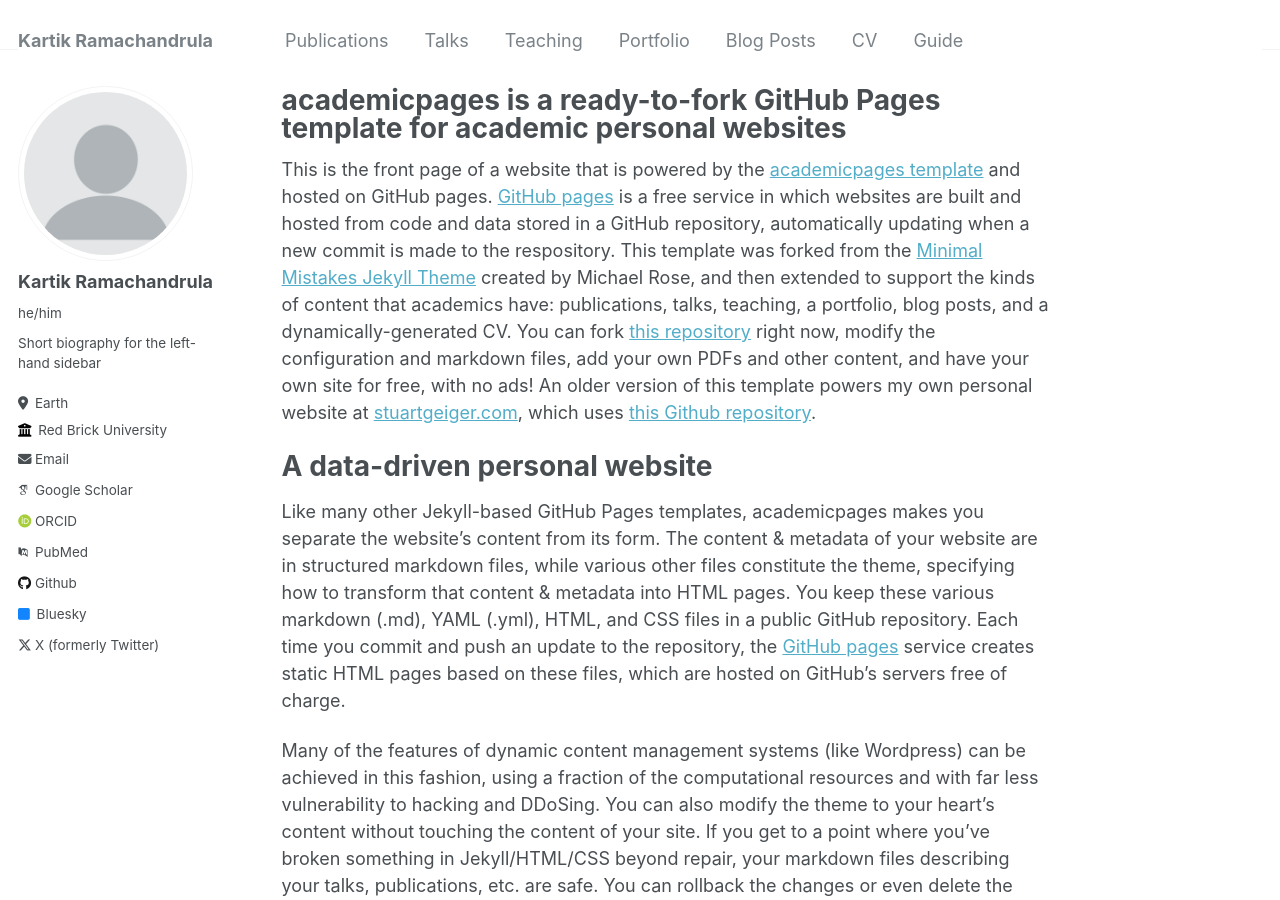
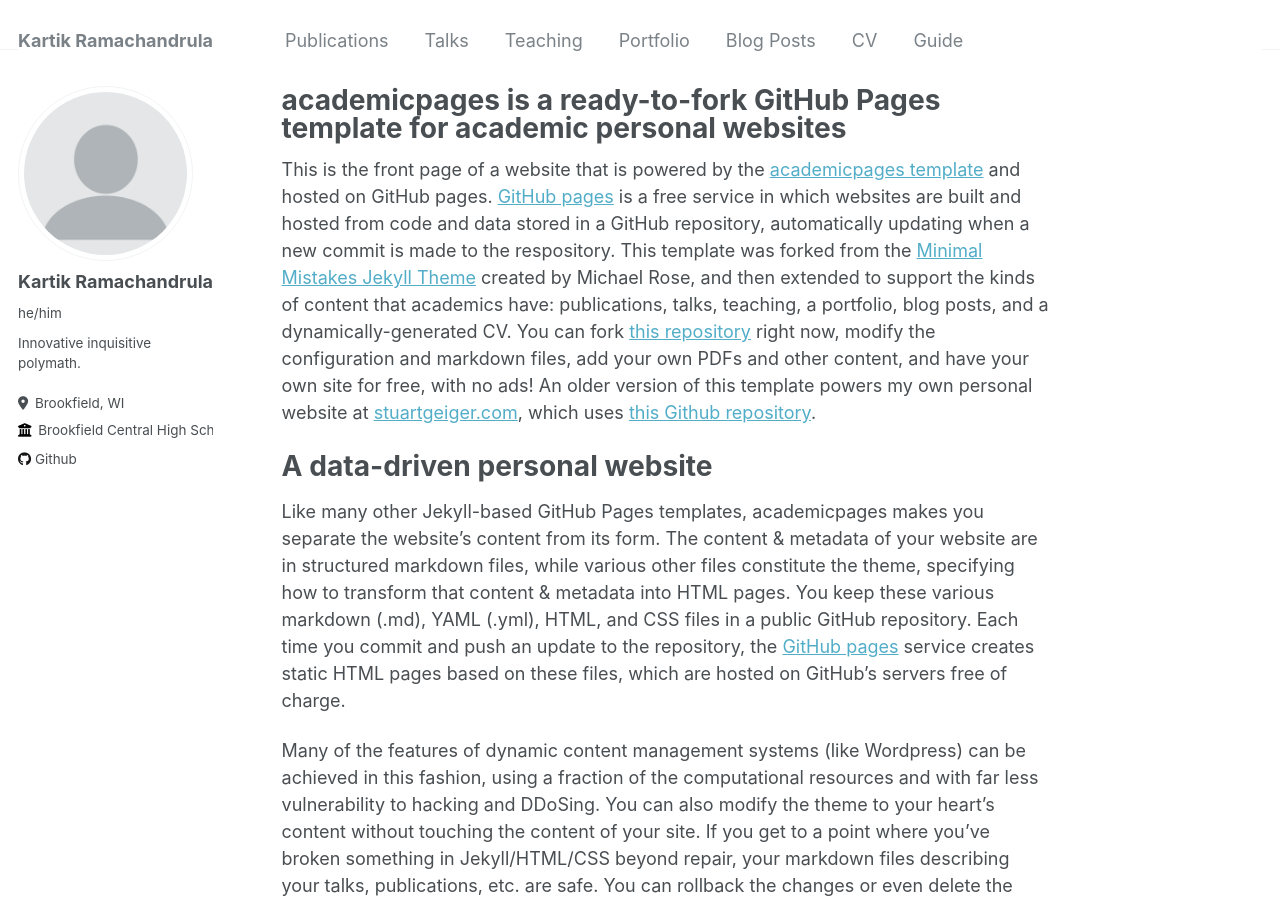
Before and after one commit to 68kartik/kartik-ramachandrula, a Jekyll site: the page built from _pages/about.md, in a window 1280 px wide and 900 px high. Built offline with Jekyll 4.4.1, drawn with Linux system fonts in a browser that asks for light colours; some web fonts are replaced.

Commit message:
Update _config.yml

```diff
--- a/_config.yml
+++ b/_config.yml
@@ -11,10 +11,10 @@ locale                   : "en-US"
 title                    : "Kartik Ramachandrula"
 title_separator          : "-"
 name                     : &name "Kartik Ramachandrula"
-description              : &description "personal description"
-url                      : https://academicpages.github.io # the base hostname & protocol for your site e.g. "https://mmistakes.github.io"
+description              : &description "Personal Website and Blog for Kartik Ramachandrula."
+url                      : https://kartikramachandrula.github.io # the base hostname & protocol for your site e.g. "https://mmistakes.github.io"
 baseurl                  : "" # the subpath of your site, e.g. "/blog"
-repository               : "academicpages/academicpages.github.io"
+repository               : "kartikramachandrula/kartikramachandrula.github.io"
 
 # Site Author - The following control what appear as part of the author content on the side bar.
 #               If a field is blank the icon and link will not appear, otherwise it will be shown.
@@ -24,30 +24,30 @@ author:
   avatar           : "profile.png"
   name             : "Kartik Ramachandrula"
   pronouns         : "he/him"
-  bio              : "Short biography for the left-hand sidebar"
-  location         : "Earth"
-  employer         : "Red Brick University"
+  bio              : "Innovative inquisitive polymath."
+  location         : "Brookfield, WI"
+  employer         : "Brookfield Central High School"
   uri              : # URL
-  email            : "none@example.org"
+  email            : # "none@example.org"
 
   # Academic websites
   arxiv            : # URL - Update with the correct link to your profile
-  googlescholar    : "https://scholar.google.com/citations?user=PS_CX0AAAAAJ"
+  googlescholar    : # "https://scholar.google.com/citations?user=PS_CX0AAAAAJ"
   impactstory      : # URL
-  orcid            : "http://orcid.org/yourorcidurl"
-  pubmed           : "https://www.ncbi.nlm.nih.gov/pubmed/?term=john+snow"
+  orcid            : # "http://orcid.org/yourorcidurl"
+  pubmed           : # "https://www.ncbi.nlm.nih.gov/pubmed/?term=john+snow"
   researchgate     : # URL
 
   # Repositories and software development
   bitbucket        : # Username - Update with your username on the site
   codepen          : # Username
   dribbble         : # Username
-  github           : "academicpages"
+  github           : "kartikramachandrula"
   kaggle           : # Username
   stackoverflow    : # User number or user number and name (i.e., use "1" or "1/jeff-atwood")
 
   # Social media
-  bluesky          : "bsky.app" # Replace this with you Bluesky username
+  bluesky          : # "bsky.app" # Replace this with you Bluesky username
   facebook         : # Username
   flickr           : # Username
   foursquare       : # Username
@@ -64,7 +64,7 @@ author:
   steam            : # Username
   telegram         : # URL
   tumblr           : # Username
-  twitter          : "UniofOxford"  # Replace this with your X / Twitter handle
+  twitter          : # "UniofOxford"  # Replace this with your X / Twitter handle
   vine             : # Username
   weibo            : # Username
   wikipedia        : # Username
@@ -120,18 +120,18 @@ yandex_site_verification :
 
 # Social Sharing
 twitter:
-  username               : &twitter
+  # username               : &twitter
 facebook:
-  username               :
-  app_id                 :
-  publisher              :
+  #username               :
+  #app_id                 :
+  #publisher              :
 og_image                 :  # Open Graph/Twitter default site image
 # For specifying social profiles
 # - https://developers.google.com/structured-data/customize/social-profiles
 social:
-  type                   : # Person or Organization (defaults to Person)
-  name                   : # If the user or organization name differs from the site's name
-  links: # An array of links to social media profiles
+  #type                   : # Person or Organization (defaults to Person)
+  #name                   : # If the user or organization name differs from the site's name
+  #links: # An array of links to social media profiles
 
 
 # Analytics
```
